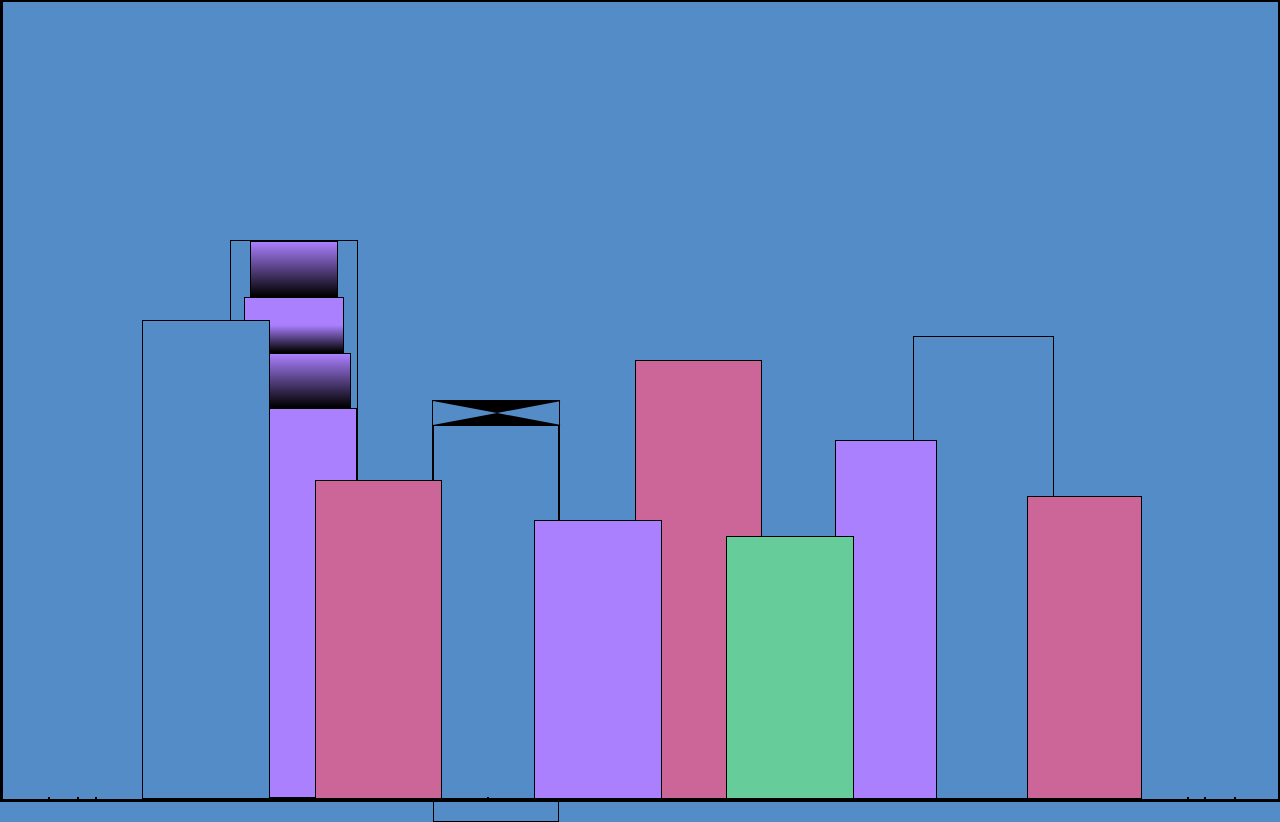
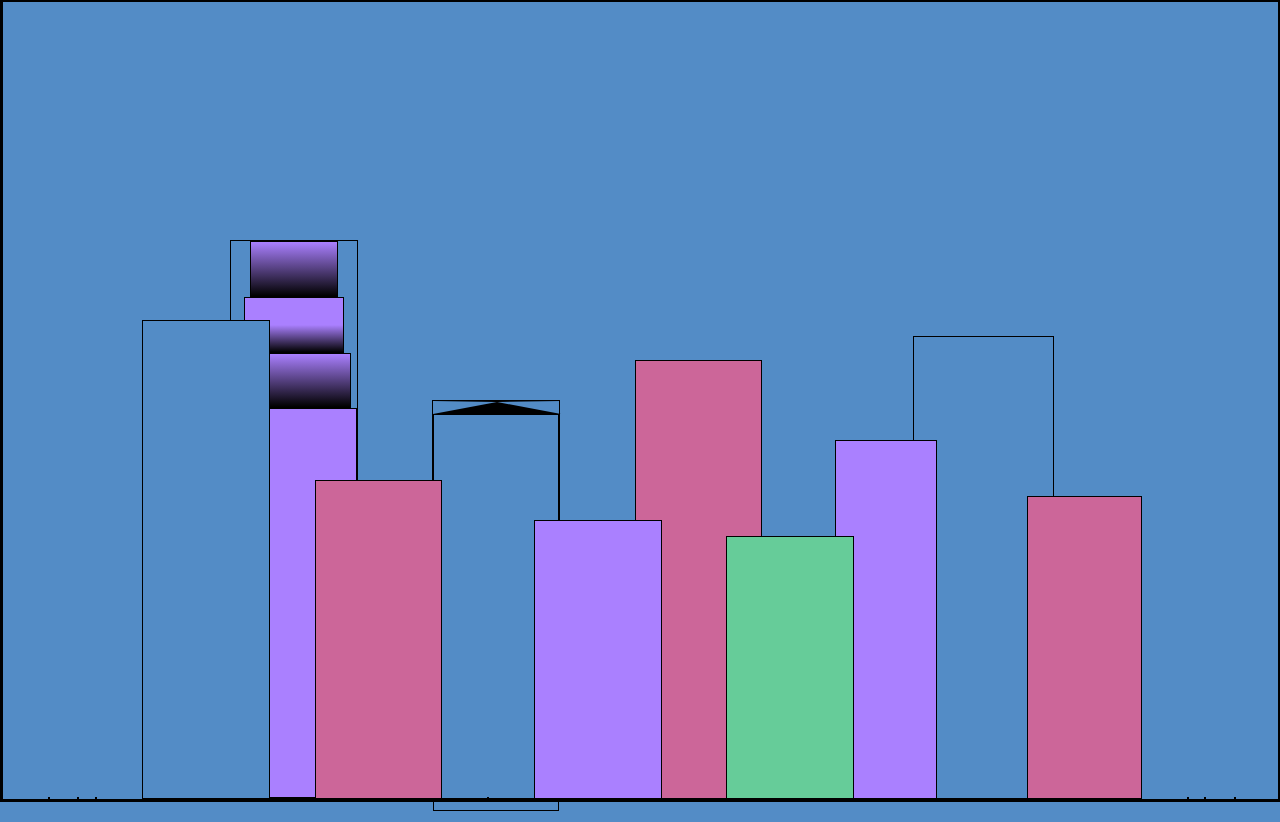
Before and after one commit to topherikaika/skyline, a plain HTML site: page index.html in a window 1280 px wide. Drawn offline with Linux system fonts and the light colour scheme.

Commit message:
change bb2a properties

```diff
--- a/styles.css
+++ b/styles.css
@@ -75,8 +75,6 @@ body {
 }
 
 .bb2a {
-  margin: auto;
-  border-top: 1vw solid #000;
   border-bottom: 1vw solid #000;
   border-left: 5vw solid transparent;
   border-right: 5vw solid transparent;
```
